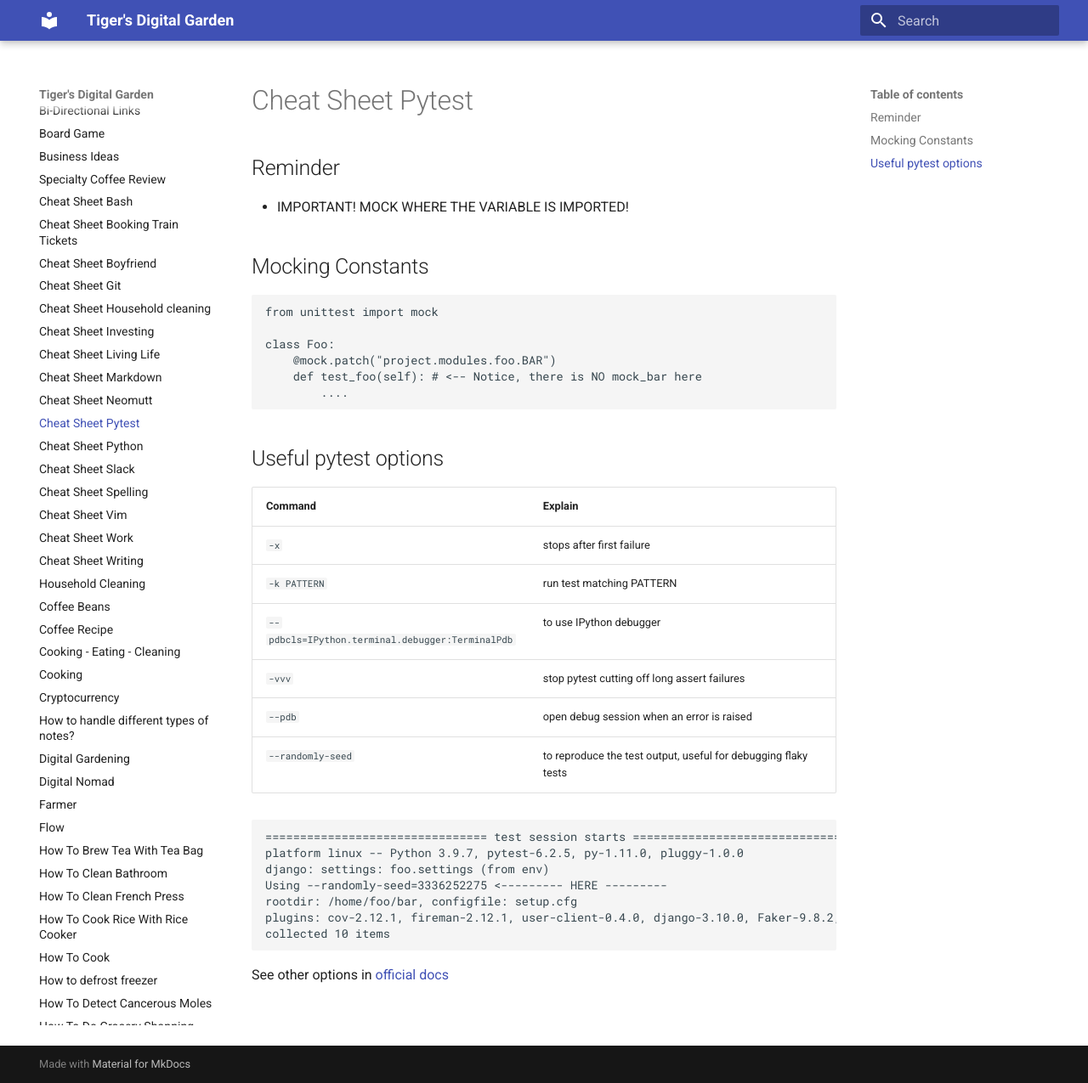
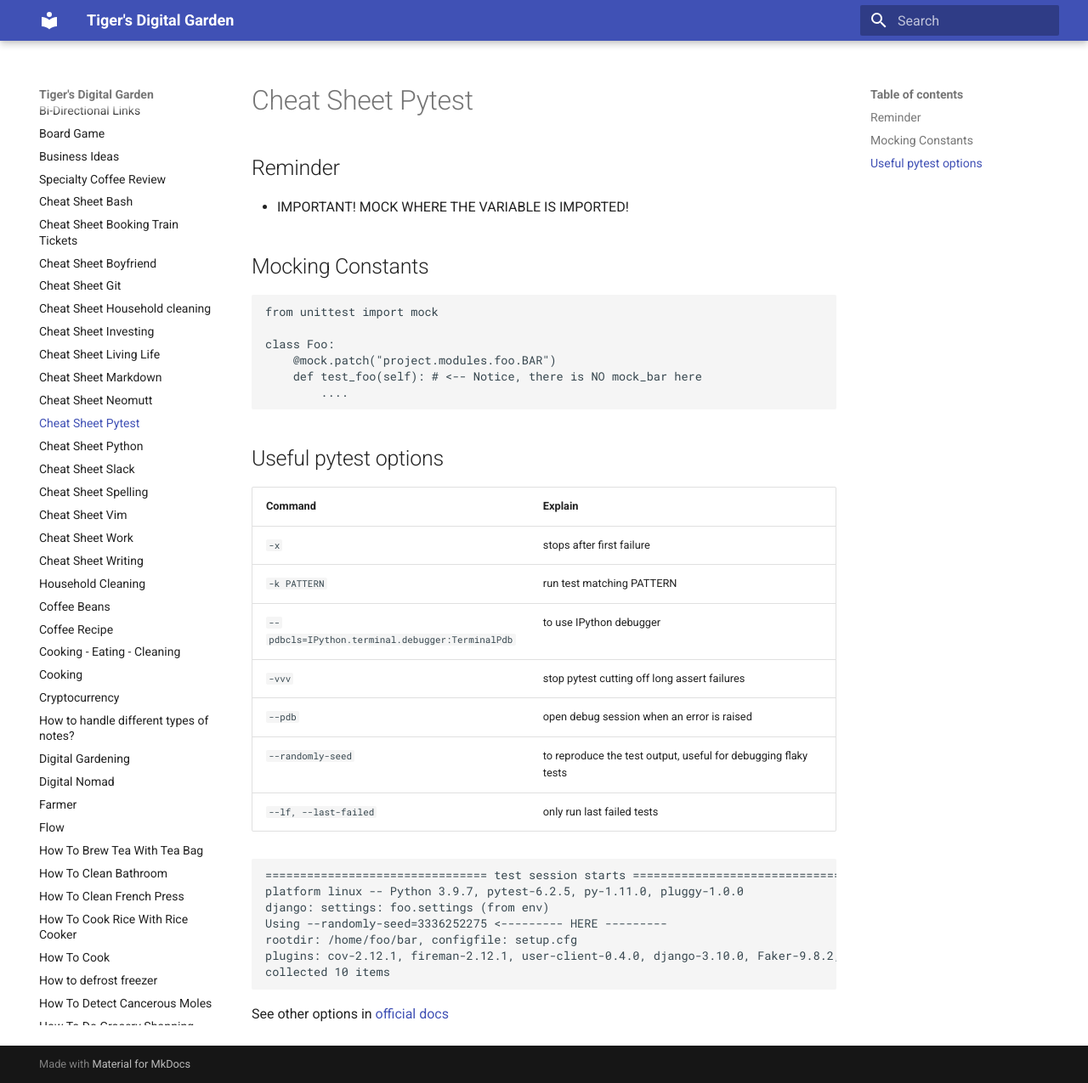
Before and after one commit to ynotstartups/notes, an MkDocs documentation site: the page built from notes/cheat-sheet-pytest.md, in a window 1280 px wide and 1275 px high. Shown: the whole window at 85% size. Built offline with MkDocs 1.6.1 and Material for MkDocs 9.7.7, drawn with Linux system fonts in a browser that asks for light colours.

Commit message:
add last-failed

````diff
--- a/notes/cheat-sheet-pytest.md
+++ b/notes/cheat-sheet-pytest.md
@@ -25,6 +25,7 @@ class Foo:
 |`-vvv` | stop pytest cutting off long assert failures |
 |`--pdb` | open debug session when an error is raised |
 |`--randomly-seed` | to reproduce the test output, useful for debugging flaky tests |
+|`--lf, --last-failed`| only run last failed tests|
 
 ```
 ================================ test session starts =================================
````
